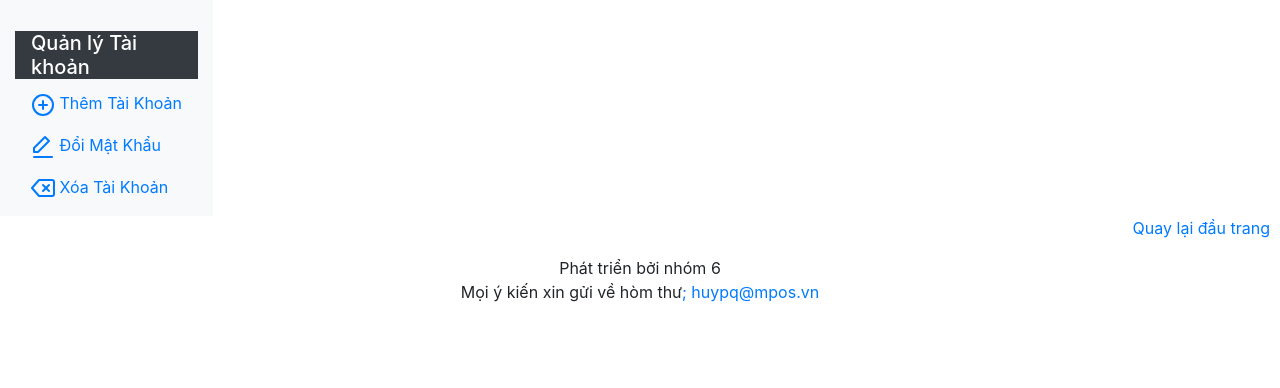
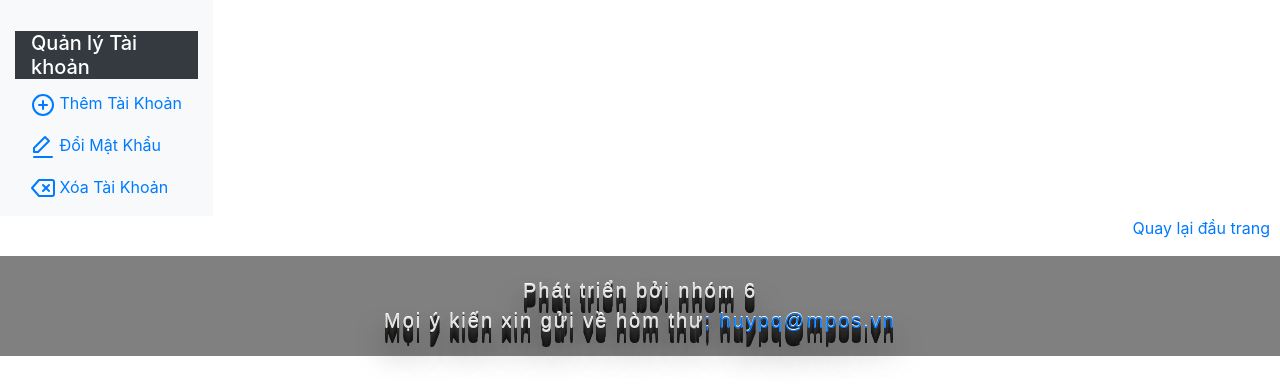
Before and after one commit to QuangHuy-22/TinTuc, a PHP site: page /add_account.php in a window 1280 px wide. Shown: the part 412-800 px from the top of the page. Run offline with PHP 8.4, Linux system fonts and the light colour scheme; data comes from the database, SQL or seed files in the repository; some libraries are stand-ins or nearby versions.

Commit message:
style bottom and top

```diff
--- a/TinTongHop.php
+++ b/TinTongHop.php
@@ -26,3 +26,4 @@
           </div>
         </div>
       </div>
+                    </div>
--- a/bottom.php
+++ b/bottom.php
@@ -19,7 +19,15 @@
 /* padding: -36px; */
 }
 #ndfooter{
-  /* height:1000px; */
+  text-align: center;
+  font-family: "Avant Garde", Avantgarde, "Century Gothic", CenturyGothic, "AppleGothic", sans-serif;
+  font-size: 20px;
+  height: 100px;
+  padding-top: 20px;
+  color: #e0dfdc;
+  background-color: #808080;
+  letter-spacing: .1em;
+  text-shadow: 0 -1px 0 #fff, 0 0px 0 #2e2e2e, 0 2px 0 #2c2c2c, 0 3px 0 #2a2a2a, 0 4px 0 #282828, 0 5px 0 #262626, 0 6px 0 #242424, 0 7px 0 #222, 0 8px 0 #202020, 0 9px 0 #1e1e1e, 0 10px 0 #1c1c1c, 0 11px 0 #1a1a1a, 0 12px 0 #181818, 0 13px 0 #161616, 0 14px 0 #141414, 0 15px 0 #121212, 0 22px 30px rgba(0, 0, 0, 0.9);
 
 }
 </style>
@@ -31,7 +39,7 @@
       </ul>
     </div>
 <div id="footer">
-        <div id="ndfooter" style="">
+        <div id="ndfooter">
             Phát triển bởi nhóm 6
     <br>Mọi ý kiến xin gửi về hòm thư<a href="mailto:huypq@mpos.com">; huypq@mpos.vn</a>
         </div>
--- a/center.php
+++ b/center.php
@@ -1,4 +1,3 @@
-
 			<!-- </div> -->
 			<div class="col-md-4">
 			<!-- <a href="http://fica.vn/"><img src="image/suafica_1503162639.gif" width="350"></a> -->
--- a/index.php
+++ b/index.php
@@ -78,3 +78,6 @@ include 'right.php';
 include 'TinTongHop.php';
 include 'bottom.php';
 ?>
+<?php
+// include 'footer.php'
+?>
```
Also changed, not shown: style.css (+7 -7 lines), footer.php (added).
